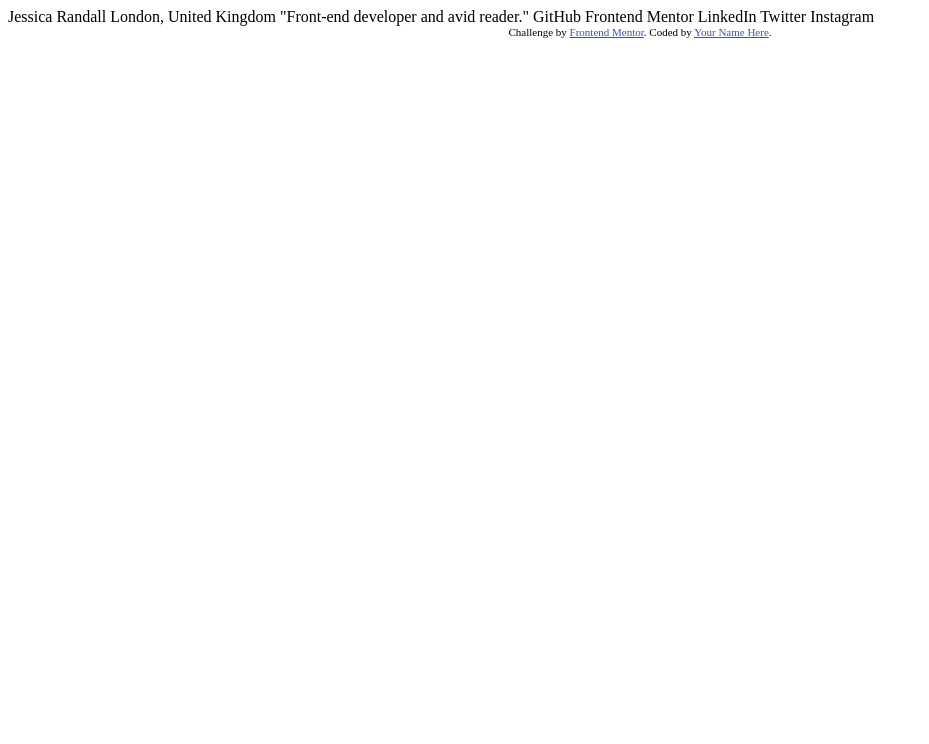
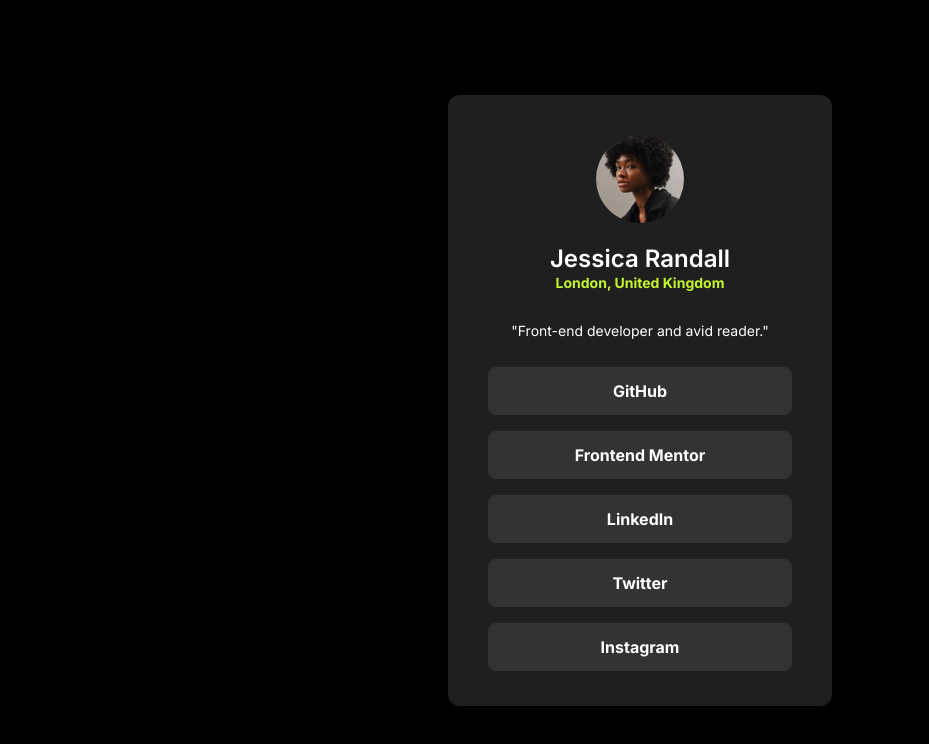
Before and after one commit to Shahbaaz92/social-links-profile-main, a plain HTML site: page index.html in a window 1280 px wide. Shown: the whole page, without its empty margins (0-929 px from the left). Drawn offline with Linux system fonts and the light colour scheme.

Commit message:
Html and CSS update

```diff
--- a/index.html
+++ b/index.html
@@ -1,34 +1,34 @@
 <!DOCTYPE html>
 <html lang="en">
-<head>
-  <meta charset="UTF-8">
-  <meta name="viewport" content="width=device-width, initial-scale=1.0"> <!-- displays site properly based on user's device -->
+  <head>
+    <meta charset="UTF-8" />
+    <meta name="viewport" content="width=device-width, initial-scale=1.0" />
+    <!-- displays site properly based on user's device -->
 
-  <link rel="icon" type="image/png" sizes="32x32" href="./assets/images/favicon-32x32.png">
+    <title>Frontend Mentor | Social links profile</title>
+    <link rel="stylesheet" href="style.css" />
+  </head>
+  <body>
+    <main>
+      <img src="assets/images/avatar-jessica.jpeg" alt="Jessica Randall" />
+      <article>
+        <h1>Jessica Randall</h1>
+        <p>London, United Kingdom</p>
+      </article>
+      <p>"Front-end developer and avid reader."</p>
+      <div class="btn-box">
+        <a href="https://github.com/" target="_blank">GitHub</a>
 
-  <title>Frontend Mentor | Social links profile</title>
+        <a href="https://www.frontendmentor.io/" target="_blank"
+          >Frontend Mentor</a
+        >
 
-  <!-- Feel free to remove these styles or customise in your own stylesheet 👍 -->
-  <style>
-    .attribution { font-size: 11px; text-align: center; }
-    .attribution a { color: hsl(228, 45%, 44%); }
-  </style>
-</head>
-<body>
+        <a href="https://www.linkedin.com/" target="_blank">LinkedIn</a>
 
-  Jessica Randall
-  London, United Kingdom
-  "Front-end developer and avid reader."
+        <a href="https://twitter.com/" target="_blank">Twitter</a>
 
-  GitHub
-  Frontend Mentor
-  LinkedIn
-  Twitter
-  Instagram
-
-  <div class="attribution">
-    Challenge by <a href="https://www.frontendmentor.io?ref=challenge" target="_blank">Frontend Mentor</a>.
-    Coded by <a href="#">Your Name Here</a>.
-  </div>
-</body>
+        <a href="https://www.instagram.com/" target="_blank">Instagram</a>
+      </div>
+    </main>
+  </body>
 </html>
--- /dev/null
+++ b/style.css
@@ -0,0 +1,77 @@
+@import url("https://fonts.googleapis.com/css2?family=Inter:wght@100..900&display=swap");
+
+* {
+  margin: 0;
+  padding: 0;
+  box-sizing: border-box;
+}
+
+body {
+  width: 100%;
+  height: 100vh;
+  display: flex;
+  justify-content: center;
+  align-items: center;
+  background-color: #000000;
+}
+main {
+  background-color: #1f1f1f;
+  color: #ffffff;
+  font-family: "Inter", sans-serif;
+  line-height: 150%;
+  display: flex;
+  flex-direction: column;
+  justify-content: flex-start;
+  align-items: center;
+  gap: 24px;
+  width: 384px;
+  height: 611px;
+  padding: 40px;
+  text-align: center;
+  border-radius: 12px;
+}
+
+img {
+  width: 88px;
+  height: 88px;
+  border-radius: 50%;
+}
+
+h1 {
+  font-size: 24px;
+  font-weight: 600;
+}
+article p {
+  font-size: 14px;
+  color: #c4f82a;
+  font-weight: 700;
+}
+p {
+  font-size: 14px;
+}
+.btn-box {
+  display: flex;
+  flex-direction: column;
+  justify-content: space-evenly;
+  align-items: center;
+  gap: 16px;
+  width: 100%;
+}
+a {
+  text-decoration: none;
+  width: 100%;
+  font-family: "Inter", sans-serif;
+  font-weight: 700;
+  line-height: 150%;
+  background-color: #333333;
+  color: #ffffff;
+  border: none;
+  padding: 12px;
+  border-radius: 8px;
+  cursor: pointer;
+}
+a:active,
+a:hover {
+  background-color: #c4f82a;
+  color: #1f1f1f;
+}
```
